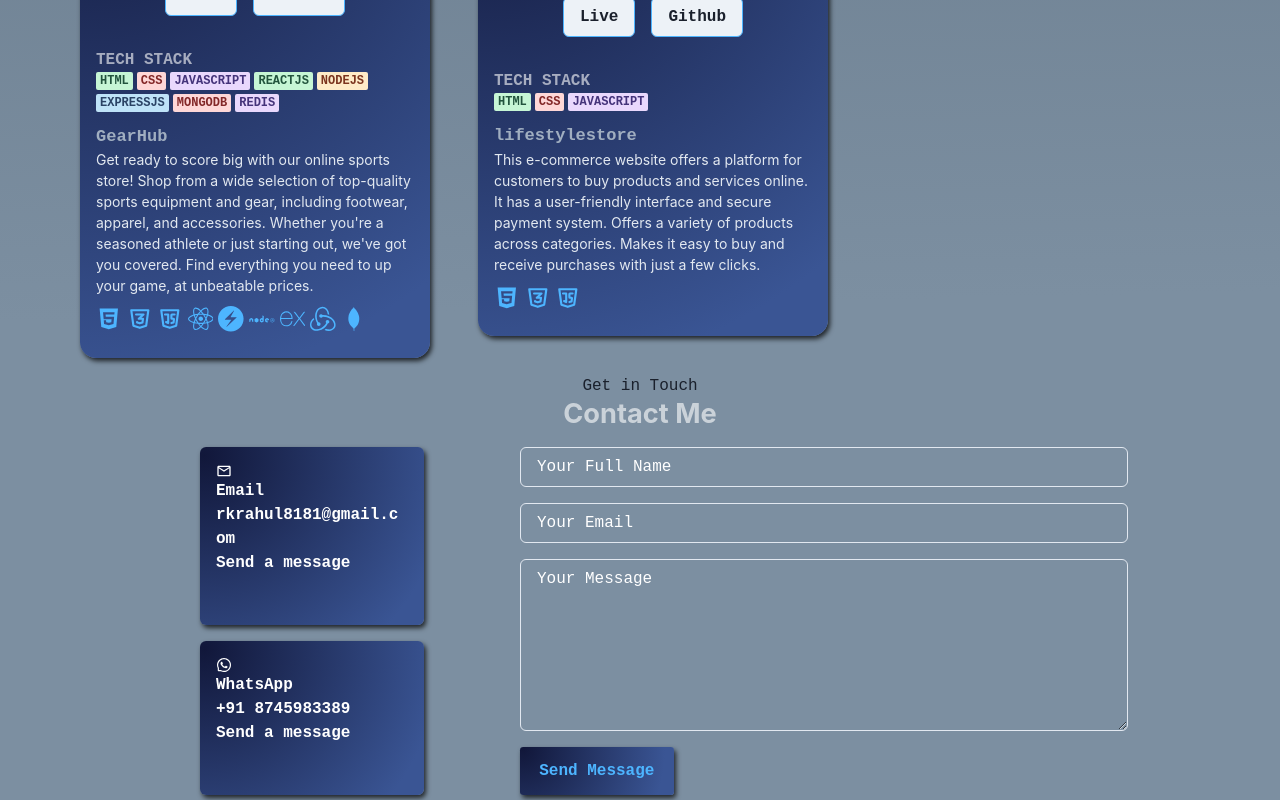
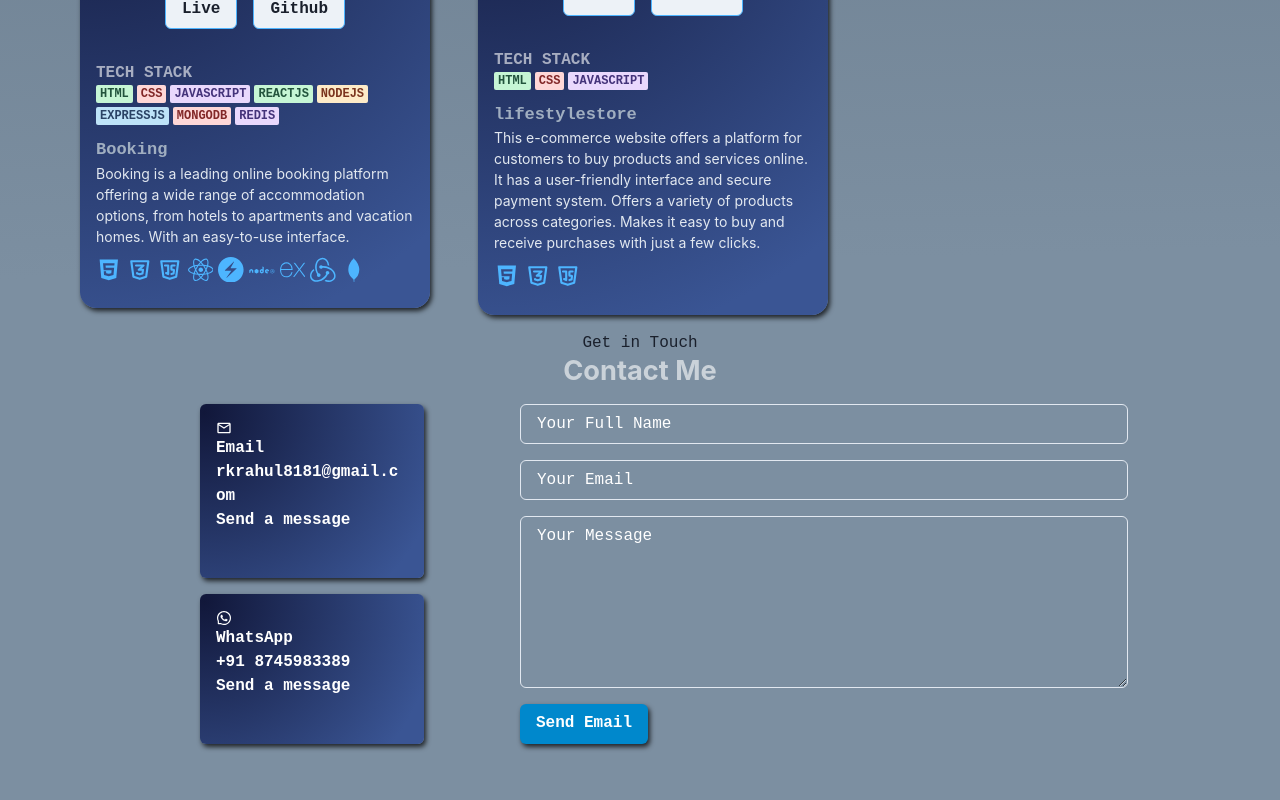
Before and after one commit to rahulkr-dev/rahulkr-dev.github.io, a React (Create React App) app: page / in a window 1280 px wide. Shown: the part 4080-4880 px from the top of the page. Built offline with nearby package versions, Linux system fonts and the light colour scheme.

Commit message:
portfillio update

```diff
--- a/package.json
+++ b/package.json
@@ -5,6 +5,7 @@
   "private": true,
   "dependencies": {
     "@chakra-ui/react": "^2.3.6",
+    "@emailjs/browser": "^3.10.0",
     "@emotion/react": "^11.10.5",
     "@emotion/styled": "^11.10.5",
     "@testing-library/jest-dom": "^5.16.5",
--- a/src/Components/Contact/Contact.jsx
+++ b/src/Components/Contact/Contact.jsx
@@ -1,10 +1,48 @@
-import React from 'react'
-// import "./contact.css"
+import React, { useRef,useState } from 'react'
+import emailjs from '@emailjs/browser';
 import { MdOutlineMail } from "react-icons/md"
 import { RiMessengerLine } from "react-icons/ri"
 import { AiOutlineWhatsApp } from "react-icons/ai"
-import { Text, Heading, Box, Textarea, FormControl, Input, Button, Grid, Flex } from '@chakra-ui/react'
+import { Text, Heading, Box, Textarea, FormControl, Input, Button, Grid, Flex, useToast } from '@chakra-ui/react';
+const init = {
+  from_name:"",
+  from_email:"",
+  message:""
+}
 const Contact = () => {
+  const [formData,setFormData] = useState(init)
+  const formRef = useRef();
+  const toast = useToast();
+
+  const handleChange = (e)=>{
+    const {name,value} = e.target;
+    setFormData({...formData,[name]:value})
+  }
+
+  const sendEmail = (e) => {
+    e.preventDefault();
+    // console.log("hi")
+
+    emailjs.sendForm('service_afwm5ss', 'template_ekzj1w1', formRef.current, 'Zc4J_SIVikxYuJJFt')
+      .then((result) => {
+        console.log(result.text);
+        setFormData(init)
+        toast({
+          title: `Email Sent`,
+          status: "success",
+          isClosable: true,
+          position: "top-right"
+        })
+      }, (error) => {
+        toast({
+          title: `Please Try Again`,
+          status: "error",
+          isClosable: true,
+          position: "top-left"
+        })
+        console.log(error.text);
+      });
+  };
   return (
     <Box id='contact' m="auto">
       <Text textAlign={"center"} >Get in Touch</Text>
@@ -27,14 +65,17 @@ const Contact = () => {
           {/* END of  contact options */}
           {/* contact form */}
         </Grid>
-        <Box pl={{md:"2rem"}}>
-          <FormControl id="inputName" color="white" action="" display={"grid"} gap="1rem">
+        <Box pl={{ md: "2rem" }}>
+          <form ref={formRef} onSubmit={sendEmail}>
+            <FormControl id="inputName" color="white" display={"grid"} gap="1rem"  alignItems="center">
 
-            <Input type="text" name='name' placeholderColor="white" placeholder='Your Full Name' required />
-            <Input type="email" name='email' placeholder='Your Email' placeholderColor="white" required />
-            <Textarea className='textarea' name="message" rows="7" placeholder='Your Message' required></Textarea>
-            <Box className='btn btn-primary'>Send Message</Box>
-          </FormControl>
+              <Input type="text" name='from_name' value={formData.from_name} onChange={handleChange} placeholder='Your Full Name' required />
+              <Input type="email" name='from_email' value={formData.from_email} onChange={handleChange} placeholder='Your Email' required />
+              <Textarea className='textarea' name="message" value={formData.message} onChange={handleChange} rows="7" placeholder='Your Message' required></Textarea>
+              <Button colorScheme={"telegram"} cursor={"pointer"} type={"submit"} className='btn btn-primary'>Send Email</Button>
+            </FormControl>
+          </form>
+
         </Box>
       </Grid>
     </Box>
--- a/src/Components/project/ProjectList.jsx
+++ b/src/Components/project/ProjectList.jsx
@@ -19,226 +19,6 @@ import { SiRedis } from "react-icons/si"
 
 import React from 'react'
 import { Text, Heading, UnorderedList, ListItem, Box, Flex, Badge, Grid, Button, Image } from "@chakra-ui/react"
-
-
-export const LifeStyleStore2 = () => {
-  return (
-    <Box className='project-card'>
-      <Box className="project-img">
-        <Image src={ls} alt="" />
-      </Box>
-      <Box className="project-desc-btn">
-        <Button className='btn' ><a href="https://luxury-fenglisu-f82f7e.netlify.app/" target="_blank">Live</a></Button>
-        <Button className='btn' ><a href="https://github.com/Sandeeprawat313/UNIT--2-group-project-" target="_blank">Github</a></Button>
-      </Box>
-      <Grid>
-        <Text fontWeight="bold" m="1rem 7px 0 0 " fontSize="1rem" color={"rgba(255,255,255,0.6)"}>TECH STACK</Text>
-        <Flex pb="6px" wrap="wrap">
-          <Badge colorScheme='green'>HTML</Badge>
-          <Badge colorScheme='red'>CSS</Badge>
-          <Badge colorScheme='purple'>JavaScript</Badge>
-          <Badge>ReactJs</Badge>
-          <Badge colorScheme='green'>nodeJs</Badge>
-          <Badge colorScheme='blue'>expressJs</Badge>
-          <Badge colorScheme='red'>mongoDB</Badge>
-          <Badge colorScheme='purple'>redis</Badge>
-
-        </Flex>
-      </Grid>
-
-      <Box className="project-desc">
-        <Box mt="6px" className='project-desc-content' >
-          <Text fontSize="15px" fontWeight="bold" >LifeStyleStore</Text>
-          <Text fontSize="14px" fontWeight="bold"  >Lifestyle is a online store lifestylestores.com where customers can shop from the convenience of their home.</Text>
-
-        </Box>
-
-      </Box>
-      <Flex m="10px 0 10px 0" wrap="wrap" gap="3px" >
-        <AiFillHtml5 size="1.6rem" />
-        <TbBrandCss3 size="1.6rem" />
-        <TbBrandJavascript size="1.6rem" />
-        <FaReact size="1.6rem" />
-        <SiChakraui size="1.6rem" />
-        <DiNodejs size="1.6rem" />
-        <SiExpress size="1.6rem" />
-        <DiMongodb size="1.6rem" />
-      </Flex>
-    </Box>
-  )
-}
-export const Zee5 = () => {
-  return (
-    <Box className='project-card'>
-      <Box className="project-img">
-        <img src={vidfy} alt="" />
-      </Box>
-      <Box className="project-desc-btn">
-        <Button className='btn' ><a href="https://luxury-fenglisu-f82f7e.netlify.app/" target="_blank">Live</a></Button>
-        <Button className='btn' ><a href="https://github.com/Pradyumancoder/elastic-punishment-3534/tree/master/clientside/zee5" target="_blank">Github</a></Button>
-      </Box>
-      <Grid>
-        <Text fontWeight="bold" m="1rem 7px 0 0 " fontSize="1rem" color={"rgba(255,255,255,0.6)"}>TECH STACK</Text>
-        <Flex pb="6px" wrap="wrap">
-          <Badge colorScheme='green'>HTML</Badge>
-          <Badge colorScheme='red'>CSS</Badge>
-          <Badge colorScheme='purple'>JavaScript</Badge>
-          <Badge>ReactJs</Badge>
-          <Badge colorScheme='green'>nodeJs</Badge>
-          <Badge colorScheme='blue'>expressJs</Badge>
-          <Badge colorScheme='red'>mongoDB</Badge>
-          <Badge colorScheme='purple'>redis</Badge>
-
-        </Flex>
-      </Grid>
-
-      <Box className="project-desc">
-        <Box className='project-desc-content'>
-          <Text fontSize="15px" fontWeight="bold" >Vidfy</Text>
-          <Text fontSize="13px" fontWeight="bold"  >Vidfy is an online video streaming platform where you can watch latest movie,Tv-shows and web-series.</Text>
-        </Box>
-      </Box>
-      <Flex m="10px 0 10px 0" wrap="wrap" gap="3px" >
-        <AiFillHtml5 size="1.6rem" />
-        <TbBrandCss3 size="1.6rem" />
-        <TbBrandJavascript size="1.6rem" />
-        <FaReact size="1.6rem" />
-        <SiChakraui size="1.6rem" />
-        <DiNodejs size="1.6rem" />
-        <SiExpress size="1.6rem" />
-        <DiMongodb size="1.6rem" />
-      </Flex>
-    </Box>
-  )
-}
-export const Booking = () => {
-  return (
-    <Box className='project-card'>
-      <Box className="project-img">
-        <Image src={booking} alt="" />
-      </Box>
-      <Box className="project-desc-btn">
-        <Button className='btn' ><a href="https://stupendous-pastelito-f25570.netlify.app/register" target="__blank">Live</a></Button>
-        <Button className='btn' ><a href="https://github.com/rahulkr-dev/dynamic_fork_8477" target="__blank">Github</a></Button>
-      </Box>
-      <Grid>
-        <Text fontWeight="bold" m="1rem 7px 0 0 " fontSize="1rem" color={"rgba(255,255,255,0.6)"}>TECH STACK</Text>
-        <Flex pb="6px" wrap="wrap">
-          <Badge colorScheme='green'>HTML</Badge>
-          <Badge colorScheme='red'>CSS</Badge>
-          <Badge colorScheme='purple'>JavaScript</Badge>
-          <Badge>ReactJs</Badge>
-
-
-        </Flex>
-      </Grid>
-      <Box className="project-desc">
-        <Box className='project-desc-content' >
-          <Text fontSize="15px" fontWeight="bold" >Booking</Text>
-          <Text fontSize="13px" fontWeight="bold"  >It is an online plateform where you can book you hotels , flight ticket , taxi and more</Text>
-        </Box>
-
-      </Box>
-      <Flex m="10px 0 10px 0" wrap="wrap" gap="3px" >
-        <AiFillHtml5 size="1.6rem" />
-        <TbBrandCss3 size="1.6rem" />
-        <TbBrandJavascript size="1.6rem" />
-        <FaReact size="1.6rem" />
-        <SiChakraui size="1.6rem" />
-      </Flex>
-    </Box>
-  )
-}
-
-export const TripVilla = () => {
-  return (
-    <Box w="350px" className='project-card'>
-      <Box className="project-img">
-        <Image src={cozytrip} alt="" />
-      </Box>
-      <Box className="project-desc-btn">
-        <Button className='btn' ><a href="https://cozytrip.vercel.app/" target="_blank">Live</a></Button>
-        <Button className='btn' ><a href="https://github.com/rahulke-dev/scenic-shock-7677" target="_blank">Github</a></Button>
-      </Box>
-      <Grid>
-        <Text fontWeight="bold" m="1rem 7px 0 0 " fontSize="1rem" color={"rgba(255,255,255,0.6)"}>TECH STACK</Text>
-        <Flex pb="6px" wrap="wrap">
-          <Badge colorScheme='green'>HTML</Badge>
-          <Badge colorScheme='red'>CSS</Badge>
-          <Badge colorScheme='purple'>JavaScript</Badge>
-          <Badge>ReactJs</Badge>
-          <Badge colorScheme='green'>nodeJs</Badge>
-          <Badge colorScheme='blue'>expressJs</Badge>
-          <Badge colorScheme='red'>mongoDB</Badge>
-          <Badge colorScheme='purple'>redis</Badge>
-
-        </Flex>
-      </Grid>
-
-      <Box className="project-desc">
-        <Box mt="6px" className='project-desc-content' >
-          <Text fontSize="15px" fontWeight="bold" >Cozytrip</Text>
-          <Text fontSize="14px"  >Cozytrip is online Holiday Home Rental Companies from there you can book hotels , make your trip plan.</Text>
-
-        </Box>
-
-      </Box>
-      <Flex m="10px 0 10px 0" wrap="wrap" gap="3px" >
-        <AiFillHtml5 size="1.6rem" />
-        <TbBrandCss3 size="1.6rem" />
-        <TbBrandJavascript size="1.6rem" />
-        <FaReact size="1.6rem" />
-        <SiChakraui size="1.6rem" />
-        <DiNodejs size="1.6rem" />
-        <SiExpress size="1.6rem" />
-        <DiMongodb size="1.6rem" />
-      </Flex>
-    </Box>
-  )
-}
-
-
-export const Porfolio = () => {
-  return (
-    <Box w="350px" className='project-card'>
-      <Box className="project-img">
-        <Image src={portfolio} alt="" />
-      </Box>
-      <Box className="project-desc-btn">
-        <Button className='btn' ><a href="https://rahulkr-dev.github.io/" target="_blank">Live</a></Button>
-        <Button className='btn' ><a href="https://github.com/rahulkr-dev/rahulkr-dev.github.io" target="_blank">Github</a></Button>
-      </Box>
-      <Grid>
-        <Text fontWeight="bold" m="1rem 7px 0 0 " fontSize="1rem" color="black">TECH STACK</Text>
-        <Flex pb="6px" wrap="wrap">
-          <Badge colorScheme='green'>HTML</Badge>
-          <Badge colorScheme='red'>CSS</Badge>
-          <Badge colorScheme='purple'>JavaScript</Badge>
-          <Badge>ReactJs</Badge>
-
-
-        </Flex>
-      </Grid>
-
-      <Box className="project-desc">
-        <Box mt="6px" className='project-desc-content' >
-          <Text fontSize="15px" fontWeight="bold" >Portfolio</Text>
-          <Text fontSize="14px"  >Hear you can find my portfolio details which language i used and all the details and code.</Text>
-
-        </Box>
-
-      </Box>
-      <Flex m="10px 0 10px 0" wrap="wrap" gap="3px" >
-        <AiFillHtml5 size="1.6rem" />
-        <TbBrandCss3 size="1.6rem" />
-        <TbBrandJavascript size="1.6rem" />
-        <FaReact size="1.6rem" />
-        <SiChakraui size="1.6rem" />
-
-      </Flex>
-    </Box>
-  )
-}
 
 
 
--- a/src/Components/project/project.jsx
+++ b/src/Components/project/project.jsx
@@ -13,10 +13,10 @@ const Project = () => {
       <Heading color={"rgba(255,255,255,0.6)"} p={['1rem', '1rem', '1rem 3rem']}>Projects</Heading>
       <Box p={['10px', '10px',"1rem", '0 4rem']} className='project-container'>
 
+        <ProjectCardItem project={gearHub} />
         <ProjectCardItem project={zee5} />
         <ProjectCardItem project={tripvilla} />
         <ProjectCardItem project={bookingWeb} />
-        <ProjectCardItem project={gearHub} />
         <ProjectCardItem project={lifeStyle} />
 
       </Box>
--- a/src/Components/project/projectContent.js
+++ b/src/Components/project/projectContent.js
@@ -3,6 +3,7 @@ import booking from "../../assects/project/bookingWeb.gif"
 import ls from "../../assects/project/lifeStyleStore.gif"
 import vidfy from "../../assects/project/vidfy.gif"
 import cozytrip from "../../assects/project/tripVilla/homePage.png"
+import gearhub_navbar from "../../assects/project/gearhub/Navbar.png"
 import portfolio from "../../assects/project/portfolio/portfolio.png"
 
 import { AiFillHtml5 } from "react-icons/ai"
@@ -31,8 +32,8 @@ export const lifeStyle = {
 }
 
 export const zee5 = {
-    github: "",
-    live: "",
+    github: "https://github.com/rahulkr-dev/ZEE5-CLONE",
+    live: "https://vid5.vercel.app/",
     techStackName: [
         { name: "HTML", color: "green" }, { name: "css", color: "red" },
         { name: "javascript", color: "purple" }, { name: "reactjs", color: "green" }, { name: "nodejs", color: "orange" },
@@ -46,7 +47,7 @@ export const zee5 = {
 }
 
 export const tripvilla = {
-    github: "https://github.com/rahulke-dev/scenic-shock-7677",
+    github: "https://github.com/rahulkr-dev/tripVilla_Clone",
     live: "https://cozytrip.vercel.app/",
     techStackName: [
         { name: "HTML", color: "green" }, { name: "css", color: "red" },
@@ -76,8 +77,8 @@ export const bookingWeb = {
 }
 
 export const gearHub = {
-    github: "",
-    live: "",
+    github: "https://github.com/rahulkr-dev/GearHub-e-commerce",
+    live: "https://frontend-flax-five.vercel.app/",
     techStackName: [
         { name: "HTML", color: "green" }, { name: "css", color: "red" },
         { name: "javascript", color: "purple" }, { name: "reactjs", color: "green" }, { name: "nodejs", color: "orange" },
@@ -86,6 +87,6 @@ export const gearHub = {
     name: "GearHub",
     desc: "Get ready to score big with our online sports store! Shop from a wide selection of top-quality sports equipment and gear, including footwear, apparel, and accessories. Whether you're a seasoned athlete or just starting out, we've got you covered. Find everything you need to up your game, at unbeatable prices.",
     techStack: [AiFillHtml5, TbBrandCss3, TbBrandJavascript, FaReact, SiChakraui, DiNodejs, SiExpress, SiRedux, DiMongodb],
-    image: ls
+    image: gearhub_navbar
 
 }
```
Also changed, not shown: src/assects/project/gearhub/Navbar.png (added), 1 other file (tests, documents, lock files or other folders).
